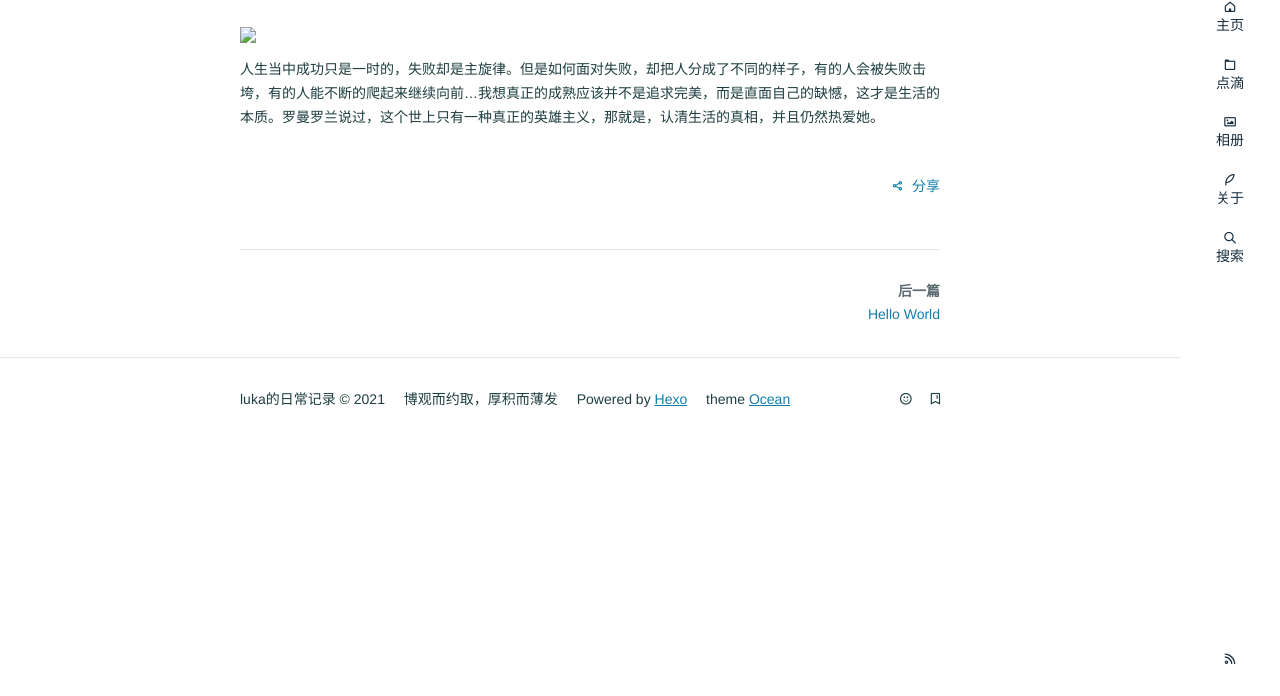
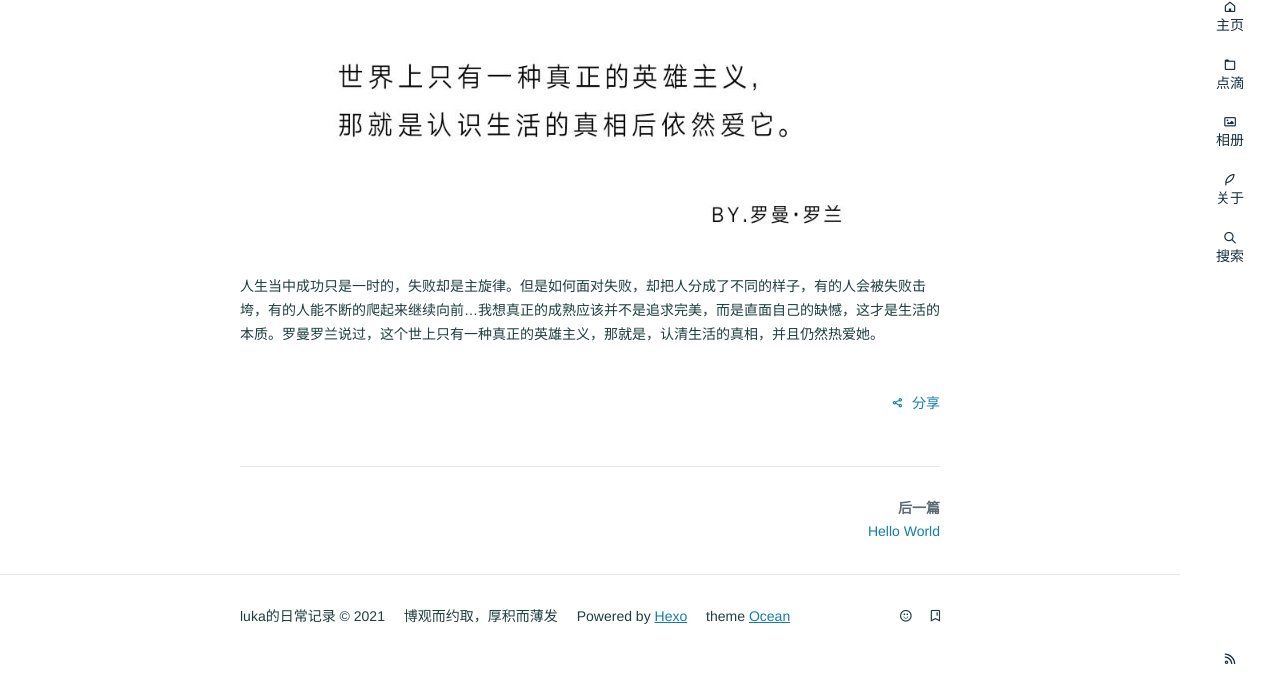
Before and after one commit to sunding0308/sunding0308.github.io, a plain HTML site: page 2021/02/05/just-do-it/index.html in a window 1280 px wide. Shown: the part 104-800 px from the top of the page. Drawn offline with Linux system fonts and the light colour scheme; some packages are replaced by stand-ins of ours; no server answers; a script that the page names is missing; files whose address does not match are found by name.

Commit message:
Site updated: 2021-02-05 16:08:34

```diff
--- a/2021/02/05/just-do-it/index.html
+++ b/2021/02/05/just-do-it/index.html
@@ -69,7 +69,7 @@
   <div class="article-gallery-photos">
 
 
-    <img src="/2021/02/05/just-do-it/%E7%BD%97%E6%9B%BC%E7%BD%97%E5%85%B0.png,%E7%BD%97%E6%9B%BC%E7%BD%97%E5%85%B0" itemprop="image">
+    <img src="/2021/02/05/just-do-it/%E7%BD%97%E6%9B%BC%E7%BD%97%E5%85%B0.png" itemprop="image">
 
 
   </div>
```
Also changed, not shown: index.html (+1 -1 lines).
